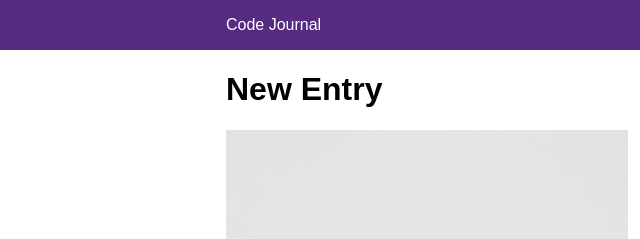
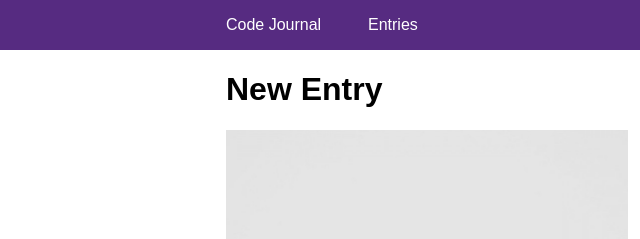
Before and after one commit to daniel-sj-hong/code-journal, a website: page index.html in a window 1280 px wide. Shown: the top 239 px of the page, 0-640 px from the left. Drawn offline with Linux system fonts and the light colour scheme; a web font is replaced by a local one.

Commit message:
added a navigation item to the navbar for entries. had to remove the column-full class and split it into separate columns with new flex-basis properties

```diff
--- a/css/layout.css
+++ b/css/layout.css
@@ -24,7 +24,8 @@
   }
 
   .column-full,
-  .column-half {
+  .column-half,
+  .column-one-sixth {
     padding: 0 0.75rem;
   }
 
@@ -35,4 +36,8 @@
   .margin-top-0 {
     margin-top: 0;
   }
+
+  .column-one-sixth {
+    flex-basis: calc(100% / 6);
+  }
 }
--- a/css/styles.css
+++ b/css/styles.css
@@ -57,6 +57,11 @@ ul {
   padding-left: 0;
 }
 
-img {
-  width: 100%;
+.align-center {
+  display: flex;
+  align-items: center;
 }
+
+a {
+  text-decoration: none;
+}
--- a/index.html
+++ b/index.html
@@ -23,8 +23,13 @@
     <header class="background-purple">
       <div class="container">
         <div class="row">
-          <div class="column-full">
+          <div class="column-one-sixth">
             <p class="font-white">Code Journal</p>
+          </div>
+          <div class="column-one-sixth align-center">
+            <nav>
+              <a href="#" class="font-white">Entries</a>
+            </nav>
           </div>
         </div>
       </div>
```
